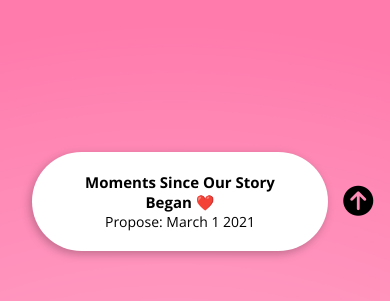
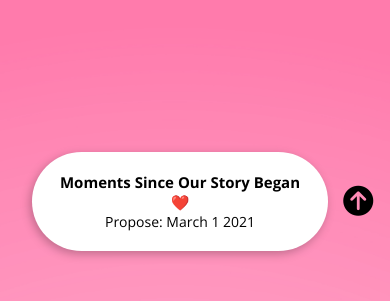
Before and after one commit to Kunalsonar19/10-monthiversary, a plain HTML site: page index.html in a window 390 px wide. Shown: the top 301 px of the page. Drawn offline with nearby package versions, Linux system fonts and the light colour scheme; a web font is replaced by a local one.

Commit message:
New Commit

```diff
--- a/css/style.css
+++ b/css/style.css
@@ -186,7 +186,7 @@ body {
   }
 
   .container-header {
-    padding: 20px 40px;
+    padding: 20px;
     margin-left: 15px;
     margin-right: 15px;
     font-size: 11px;
```
